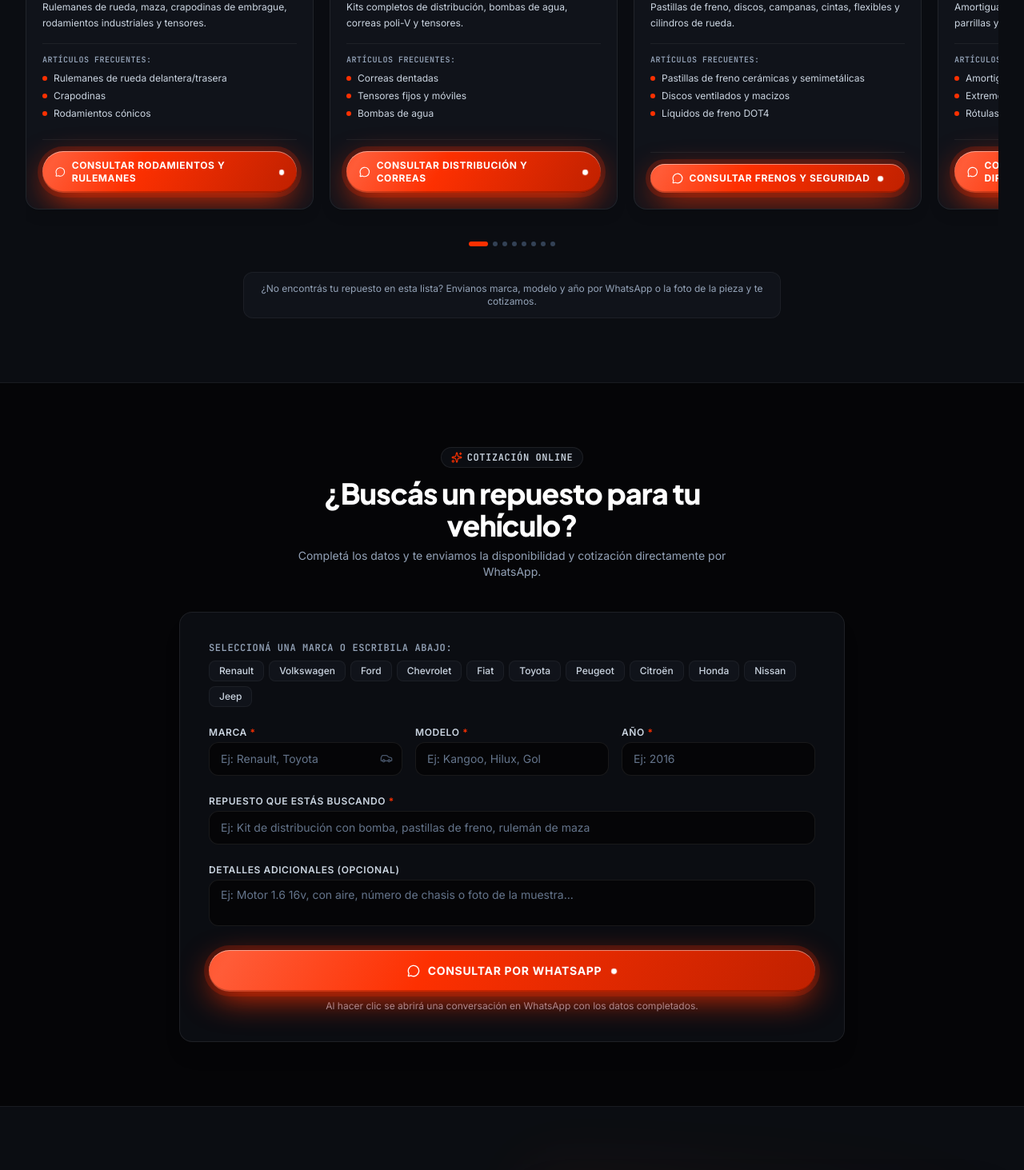
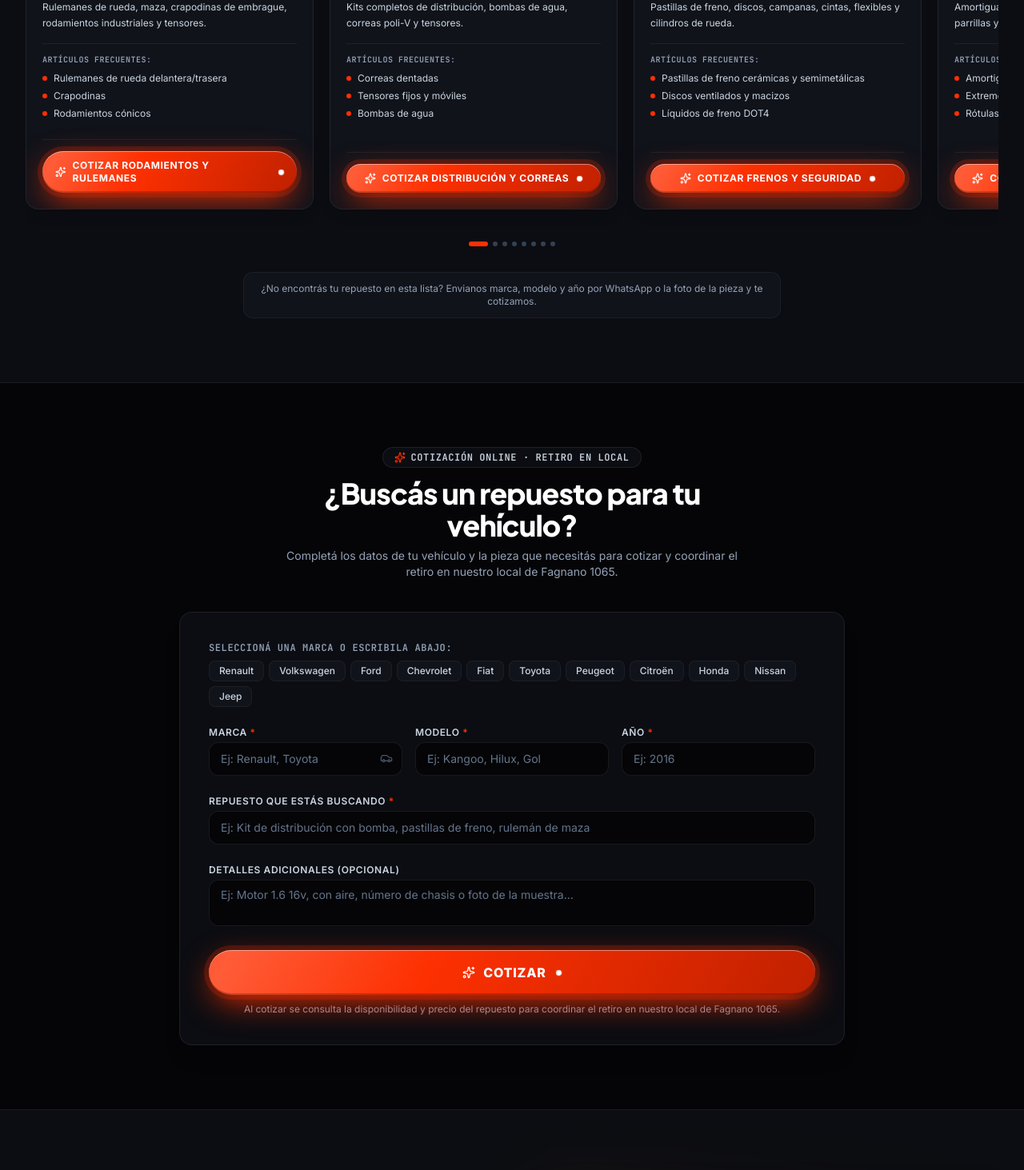
Before and after one commit to fachinha/HugoRepuestos, a React (Vite) app: page / in a window 1280 px wide. Shown: the part 1253-2716 px from the top of the page at 80% size. Built offline with nearby package versions, Linux system fonts and the light colour scheme.

Commit message:
feat: botones de categorias llevan al cotizador y boton principal cambiado a COTIZAR con foco en retiro en local

```diff
--- a/src/components/CategoryCarousel.tsx
+++ b/src/components/CategoryCarousel.tsx
@@ -1,7 +1,6 @@
 import React, { useRef, useState, useEffect } from 'react';
-import { ChevronLeft, ChevronRight, MessageCircle } from 'lucide-react';
+import { ChevronLeft, ChevronRight, Sparkles } from 'lucide-react';
 import { SITE_CONFIG } from '../config/siteConfig';
-import { getCategoryWhatsAppUrl } from '../utils/whatsapp';
 
 export const CategoryCarousel: React.FC = () => {
   const scrollContainerRef = useRef<HTMLDivElement>(null);
@@ -45,6 +44,10 @@ export const CategoryCarousel: React.FC = () => {
     if (cards[index]) {
       cards[index].scrollIntoView({ behavior: 'smooth', block: 'nearest', inline: 'start' });
     }
+  };
+
+  const handleSelectCategory = (categoryName: string) => {
+    window.dispatchEvent(new CustomEvent('select-category', { detail: categoryName }));
   };
 
   return (
@@ -150,16 +153,15 @@ export const CategoryCarousel: React.FC = () => {
                   </div>
                 </div>
 
-                {/* Botón WhatsApp de la categoría estilo Kiur Code */}
+                {/* Botón que lleva al Cotizador Online */}
                 <div className="mt-6 pt-3.5 border-t border-white/[0.06]">
                   <a
-                    href={getCategoryWhatsAppUrl(cat.name)}
-                    target="_blank"
-                    rel="noopener noreferrer"
-                    className="w-full flex items-center justify-center gap-2 py-2.5 px-4 rounded-full text-xs font-bold uppercase tracking-wider btn-wa shadow-sm"
+                    href="#cotizador"
+                    onClick={() => handleSelectCategory(cat.name)}
+                    className="w-full flex items-center justify-center gap-2 py-2.5 px-4 rounded-full text-xs font-bold uppercase tracking-wider btn-wa shadow-sm hover:shadow-md transition-all"
                   >
-                    <MessageCircle className="w-3.5 h-3.5 wa-icon" />
-                    <span>Consultar {cat.name}</span>
+                    <Sparkles className="w-3.5 h-3.5 text-white" />
+                    <span>Cotizar {cat.name}</span>
                     <span className="dotlive" aria-hidden="true" />
                   </a>
                 </div>
--- a/src/components/PartQuoteForm.tsx
+++ b/src/components/PartQuoteForm.tsx
@@ -1,5 +1,5 @@
-import React, { useState } from 'react';
-import { MessageCircle, AlertCircle, CheckCircle2, Car, Sparkles } from 'lucide-react';
+import React, { useState, useEffect } from 'react';
+import { AlertCircle, CheckCircle2, Car, Sparkles } from 'lucide-react';
 import { SITE_CONFIG } from '../config/siteConfig';
 import { getPartQuoteWhatsAppUrl } from '../utils/whatsapp';
 
@@ -13,6 +13,26 @@ export const PartQuoteForm: React.FC = () => {
   const [errors, setErrors] = useState<{ [key: string]: string }>({});
 
   const popularBrands = SITE_CONFIG.vehicleBrands;
+
+  useEffect(() => {
+    const handleSelectCategory = (e: CustomEvent<string>) => {
+      if (e.detail) {
+        setPart(e.detail);
+        setErrors((prev) => {
+          const copy = { ...prev };
+          delete copy.part;
+          return copy;
+        });
+        const el = document.getElementById('cotizador');
+        if (el) {
+          el.scrollIntoView({ behavior: 'smooth' });
+        }
+      }
+    };
+
+    window.addEventListener('select-category' as any, handleSelectCategory as any);
+    return () => window.removeEventListener('select-category' as any, handleSelectCategory as any);
+  }, []);
 
   const validateForm = () => {
     const newErrors: { [key: string]: string } = {};
@@ -64,17 +84,17 @@ export const PartQuoteForm: React.FC = () => {
     <section id="cotizador" className="py-20 relative overflow-hidden bg-brand-dark">
       <div className="max-w-4xl mx-auto px-4 sm:px-6 lg:px-8 relative z-10">
 
-        {/* Encabezado minimalista */}
+        {/* Encabezado enfocado en cotización online y retiro en el local */}
         <div className="text-center max-w-xl mx-auto mb-10">
-          <div className="inline-flex items-center gap-1.5 px-3 py-1 rounded-full bg-brand-surface border border-white/[0.08] text-slate-300 text-xs font-mono font-semibold uppercase tracking-wider mb-3">
+          <div className="inline-flex items-center gap-1.5 px-3.5 py-1 rounded-full bg-brand-surface border border-white/[0.08] text-slate-300 text-xs font-mono font-semibold uppercase tracking-wider mb-3">
             <Sparkles className="w-3.5 h-3.5 text-brand-accent" />
-            Cotización Online
+            <span>Cotización Online · Retiro en Local</span>
           </div>
           <h2 className="font-heading font-black text-2xl sm:text-4xl text-white tracking-tight">
             ¿Buscás un repuesto para tu vehículo?
           </h2>
           <p className="mt-2 text-sm text-slate-400">
-            Completá los datos y te enviamos la disponibilidad y cotización directamente por WhatsApp.
+            Completá los datos de tu vehículo y la pieza que necesitás para cotizar y coordinar el retiro en nuestro local de Fagnano 1065.
           </p>
         </div>
 
@@ -245,26 +265,26 @@ export const PartQuoteForm: React.FC = () => {
               <div className="p-3.5 rounded-xl bg-brand-dark border border-white/[0.06] text-xs text-slate-300">
                 <div className="flex items-center gap-1.5 font-bold text-slate-400 mb-1">
                   <CheckCircle2 className="w-3 h-3 text-emerald-400" />
-                  <span>Vista previa del mensaje a WhatsApp:</span>
+                  <span>Resumen de tu cotización:</span>
                 </div>
                 <p className="font-mono text-[11px] text-slate-300 whitespace-pre-line bg-black/50 p-2.5 rounded-lg border border-white/[0.04]">
-                  {`Hola, Hugo Repuestos! 👋 Quiero consultar por el repuesto: ${part || '[Repuesto]'} para ${brand || '[Marca]'} ${model || '[Modelo]'} (${year || '[Año]'})${notes ? ` - Nota: ${notes}` : ''}`}
+                  {`Repuesto: ${part || '[Repuesto]'}\nVehículo: ${brand || '[Marca]'} ${model || '[Modelo]'} (${year || '[Año]'})${notes ? `\nDetalles: ${notes}` : ''}\nRetiro: Local en Fagnano 1065, Bariloche`}
                 </p>
               </div>
             )}
 
-            {/* Botón WhatsApp estilo Kiur Code */}
+            {/* Botón COTIZAR estilo Kiur Code */}
             <div>
               <button
                 type="submit"
-                className="w-full py-4 px-6 rounded-full text-xs sm:text-sm font-bold tracking-wider uppercase btn-wa shadow-lg hover:shadow-xl transition-all flex items-center justify-center gap-2.5 cursor-pointer"
+                className="w-full py-4 px-6 rounded-full text-sm sm:text-base font-black tracking-wider uppercase btn-wa shadow-lg hover:shadow-xl transition-all flex items-center justify-center gap-2.5 cursor-pointer"
               >
-                <MessageCircle className="w-4 h-4 wa-icon" />
-                <span>Consultar por WhatsApp</span>
+                <Sparkles className="w-4 h-4 text-white" />
+                <span>COTIZAR</span>
                 <span className="dotlive" aria-hidden="true" />
               </button>
               <p className="mt-2.5 text-center text-xs text-slate-400">
-                Al hacer clic se abrirá una conversación en WhatsApp con los datos completados.
+                Al cotizar se consulta la disponibilidad y precio del repuesto para coordinar el retiro en nuestro local de Fagnano 1065.
               </p>
             </div>
 
--- a/src/utils/whatsapp.ts
+++ b/src/utils/whatsapp.ts
@@ -49,7 +49,7 @@ export function getPartQuoteWhatsAppUrl(params: PartQuoteParams): string {
   }
 
   lines.push(``);
-  lines.push(`¿Me podrían confirmar si tienen disponibilidad o cotizármelo? Muchas gracias.`);
+  lines.push(`¿Me podrían confirmar disponibilidad, cotización y si puedo pasar a retirarlo por el local de Fagnano 1065? Muchas gracias.`);
 
   return buildWhatsAppUrl(lines.join('\n'));
 }
```
